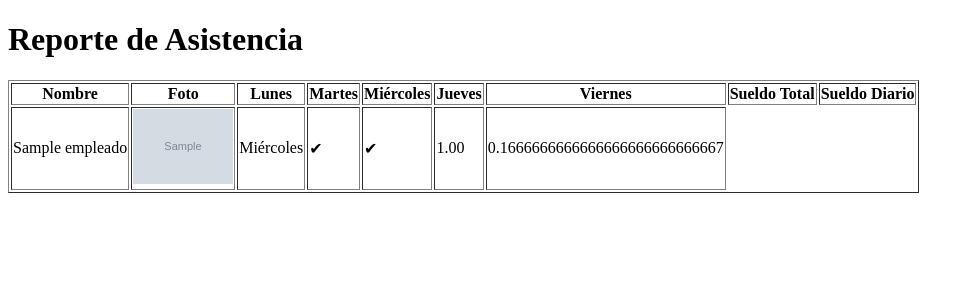
After one commit to TheDaffyFife1/Aplicacion-Web-para-Obras, a Django app: page /reporte-asistencia/ in a window 1280 px wide. The commit adds this page. Shown: the top 300 px of the page, without its empty margins (0-974 px from the left). Run offline with Django 3.2, Linux system fonts and the light colour scheme; tables that the repository leaves empty hold one stand-in row (values such as "Sample post"); grey boxes marked "Sample" are stand-in pictures; some libraries are stand-ins or nearby versions.

Commit message:
intento de implementacion de asistencia v1

```diff
--- a/asistencias/asistencias/urls.py
+++ b/asistencias/asistencias/urls.py
@@ -19,7 +19,7 @@ from django.conf import settings
 from django.conf.urls.static import static
 from django.contrib import admin
 from django.urls import path
-from asistencias_obras.views import editar_empleado,lista_obras,accesos, register, admin_dashboard, rh_dashboard, user_asistencia,crear_obra,cambiar_estado_obra, eliminar_obra, editar_obra,lista_user_profiles,asignar_obra_a_usuario,lista_empleados,crear_empleado
+from asistencias_obras.views import reporte_asistencia,editar_empleado,lista_obras,accesos, register, admin_dashboard, rh_dashboard, user_asistencia,crear_obra,cambiar_estado_obra, eliminar_obra, editar_obra,lista_user_profiles,asignar_obra_a_usuario,lista_empleados,crear_empleado
 from django.contrib.auth import views as auth_views
 from asistencias_obras import views
 from asistencias_obras.api import registrar_asistencia
@@ -48,6 +48,7 @@ urlpatterns = [
     path('empleados/crear_empleado/<int:obra_id>/', crear_empleado, name='crear_empleado'),
     path('empleados/editar/<int:empleado_id>/', editar_empleado, name='editar_empleado'),
     path('api/registrar_asistencia/', registrar_asistencia, name='registrar_asistencia'),
+    path('reporte-asistencia/', reporte_asistencia, name='reporte_asistencia'),
 
     # ... other paths ...
 ]
--- /dev/null
+++ b/asistencias/asistencias_obras/templates/rh/reporte_asistencia.html
@@ -0,0 +1,45 @@
+<!DOCTYPE html>
+<html lang="es">
+<head>
+    <meta charset="UTF-8">
+    <meta http-equiv="X-UA-Compatible" content="IE=edge">
+    <meta name="viewport" content="width=device-width, initial-scale=1.0">
+    <title>Reporte de Asistencia</title>
+</head>
+<body>
+    <h1>Reporte de Asistencia</h1>
+    <table border="1">
+        <thead>
+            <tr>
+                <th>Nombre</th>
+                <th>Foto</th>
+                <th>Lunes</th>
+                <th>Martes</th>
+                <th>Miércoles</th>
+                <th>Jueves</th>
+                <th>Viernes</th>
+                <th>Sueldo Total</th>
+                <th>Sueldo Diario</th>
+            </tr>
+        </thead>
+        <tbody>
+            {% for asistencia in asistencias %}
+            <tr>
+                <td>{{ asistencia.empleado.nombre }}</td>
+                <td><img src="{{ asistencia.foto.url }}" alt="Foto de Asistencia" style="max-width: 100px;"></td>
+                <!-- Aquí asignas el nombre del día basado en la fecha -->
+                <td>{{ asistencia.fecha|date:"l" }}</td>
+                <!-- Marca de entrada -->
+                <td>{% if asistencia.entrada %}✔{% else %}✘{% endif %}</td>
+                <!-- Marca de salida -->
+                <td>{% if asistencia.salida %}✔{% else %}✘{% endif %}</td>
+                <td>{{ asistencia.empleado.sueldo }}</td>
+                <!-- Suponiendo que ya calculaste el sueldo diario en tu vista, como se mencionó antes -->
+                <td>{{ asistencia.sueldo_diario }}</td>
+            </tr>
+            {% endfor %}
+        </tbody>
+
+    </table>
+</body>
+</html>
--- a/asistencias/asistencias_obras/views.py
+++ b/asistencias/asistencias_obras/views.py
@@ -1,7 +1,7 @@
 from django.shortcuts import render, redirect, get_object_or_404
 from django.contrib.auth.models import Group
 from .roles import ADMIN_ROLE, RH_ROLE, USER_ROLE
-from .models import UserProfile,Obra,Empleado,Puesto
+from .models import UserProfile,Obra,Empleado,Puesto,Asistencia
 from django.contrib.auth.decorators import login_required
 from .RegistrationForm import RegistrationForm
 from django.contrib.auth import login
@@ -253,6 +253,24 @@ def editar_empleado(request, empleado_id):
 
     return render(request, 'rh/editar_empleado.html', {'form': form, 'empleado': empleado})
 
+def reporte_asistencia(request):
+    # Obtener todos los registros de asistencia
+    asistencias = Asistencia.objects.all()
+
+    # Número fijo de días trabajados a la semana, ajusta esto según tu necesidad
+    dias_trabajados_por_semana = 6
+
+    # Agregar el sueldo diario a cada registro de asistencia
+    for asistencia in asistencias:
+        # Suponiendo que 'sueldo' es un campo en el modelo 'Empleado'
+        # y que todos los empleados trabajan la misma cantidad de días.
+        asistencia.sueldo_diario = asistencia.empleado.sueldo / dias_trabajados_por_semana
+
+    # Pasar los registros de asistencia al contexto, incluyendo el sueldo diario
+    context = {'asistencias': asistencias}
+
+    # Renderizar la plantilla HTML con los datos proporcionados
+    return render(request, 'rh/reporte_asistencia.html', context)
 
 #Funciones para Supervisor
 @login_required
```
Also changed, not shown: asistencias/asistencias_obras/static/css/styles.css (added, +12 -0 lines), asistencias/asistencias_obras/templates/layouts/base_admin.html (+11 -1 lines).
